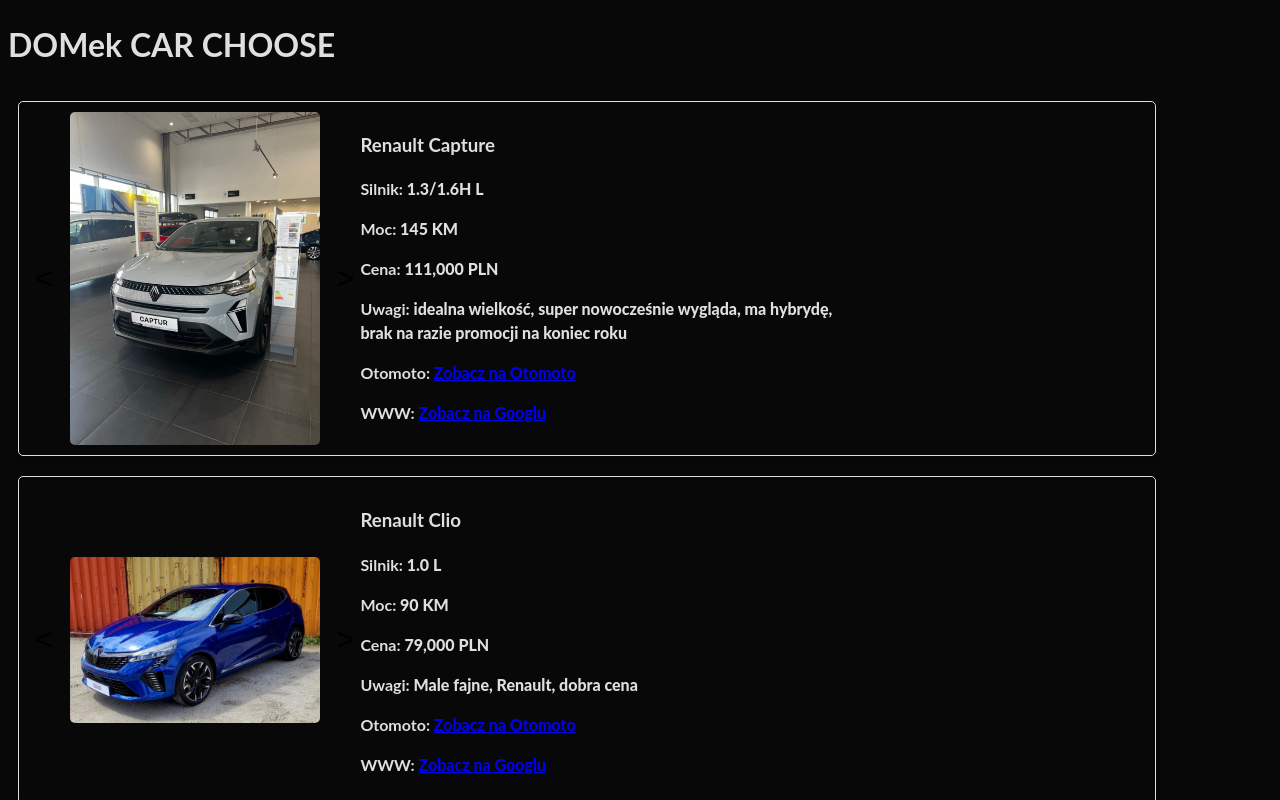
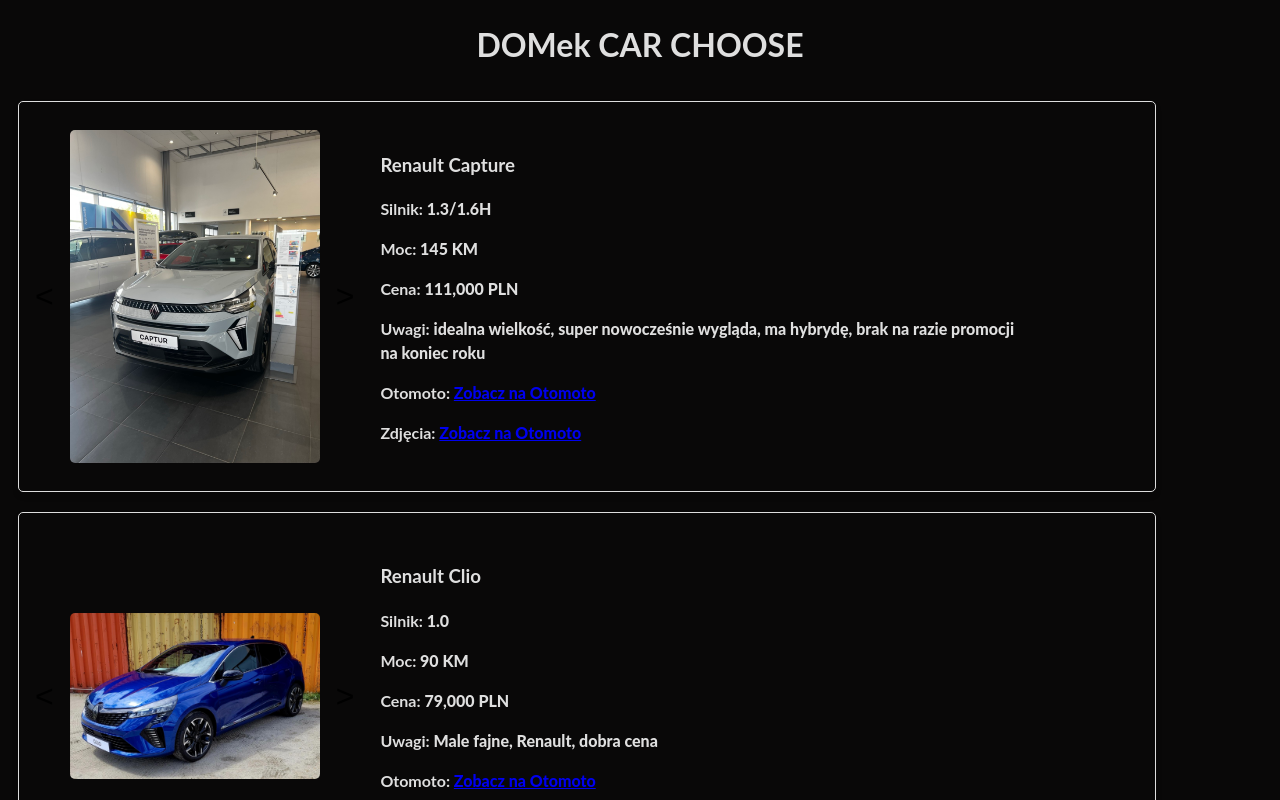
Before and after one commit to wesol4/carSelectbutBetter, a React (Vite) app: page / in a window 1280 px wide. Shown: the top 800 px of the page. Built offline with nearby package versions, Linux system fonts and the light colour scheme.

Commit message:
thumbnails fix 2

```diff
--- a/src/CarGallery.css
+++ b/src/CarGallery.css
@@ -17,7 +17,6 @@
     align-items: center;
     width: 90%;
     padding: 10px;
-    /*z-index: 20;*/
 }
 
 .car-card {
@@ -56,7 +55,8 @@
 }
 
 .car-info {
-    margin-right: 290px;
+    margin-right: 100px;
+    padding: 20px;
 }
 
 .fullscreen {
@@ -76,3 +76,9 @@
     max-width: 90%;
     max-height: 90%;
 }
+
+h1 {
+    position: relative;
+    display: flex;
+    justify-content: center;
+}
--- a/src/CarGallery.tsx
+++ b/src/CarGallery.tsx
@@ -1,17 +1,17 @@
-import React, {useState} from 'react';
+import React, { useState, useEffect } from 'react';
 import { cars } from './CarList';
 import './CarGallery.css';
 
 const CarGallery: React.FC = () => {
-	const [selectedCar, setSelectedCar] = useState<string | null>(null);
-	const [imageIndexes, setImageIndexes] = useState<number[]>(Array(cars.length).fill(0)); // Przechowujemy indeksy obrazków dla każdego samochodu
+	const [selectedCarIndex, setSelectedCarIndex] = useState<number | null>(null); // Śledzimy indeks samochodu, którego obraz jest powiększony
+	const [imageIndexes, setImageIndexes] = useState<number[]>(Array(cars.length).fill(0)); // Indeksy obrazków dla każdego samochodu
 
-	const handleClick = (imageUrl: string) => {
-		setSelectedCar(imageUrl);
+	const handleClick = (carIndex: number) => {
+		setSelectedCarIndex(carIndex); // Ustawiamy indeks samochodu po kliknięciu w obrazek
 	};
 
 	const closeFullscreen = () => {
-		setSelectedCar(null);
+		setSelectedCarIndex(null); // Zamykamy tryb fullscreen
 	};
 
 	// Funkcje do zmiany obrazka w miniaturce
@@ -31,25 +31,46 @@
 		);
 	};
 
+	// Obsługa zmiany obrazków za pomocą strzałek na klawiaturze
+	useEffect(() => {
+		const handleKeyDown = (event: KeyboardEvent) => {
+			if (selectedCarIndex !== null) {
+				if (event.key === 'ArrowRight') {
+					nextImage(selectedCarIndex); // Strzałka w prawo zmienia obrazek na następny
+				} else if (event.key === 'ArrowLeft') {
+					prevImage(selectedCarIndex); // Strzałka w lewo zmienia obrazek na poprzedni
+				} else if (event.key === 'Escape') {
+					closeFullscreen(); // Zamykamy tryb fullscreen po naciśnięciu "Escape"
+				}
+			}
+		};
+
+		window.addEventListener('keydown', handleKeyDown); // Dodajemy event listener na klawisze
+
+		return () => {
+			window.removeEventListener('keydown', handleKeyDown); // Usuwamy event listener po zamknięciu komponentu
+		};
+	}, [selectedCarIndex]);
+
 	return (
 		<div>
-			<div className="gallery" style={{borderStyle: ''}}>
+			<div className="gallery">
 				{cars.map((car, index) => (
 					<div key={index} className="car-card">
-						<div className="image-container" style={{borderStyle: ''}}>
+						<div className="image-container">
 							{/* Strzałki do zmiany obrazka */}
 							<button onClick={() => prevImage(index)}>{'<'}</button>
 							<img
 								className="thumbnail"
-								src={car.imageUrls[imageIndexes[index]]}
+								src={car.imageUrls[imageIndexes[index]]} // Wyświetlaj aktualny obrazek dla tego samochodu
 								alt={car.name}
-								onClick={() => handleClick(car.imageUrls[imageIndexes[index]])}
+								onClick={() => handleClick(index)} // Kliknięcie powoduje powiększenie
 							/>
 							<button onClick={() => nextImage(index)}>{'>'}</button>
 						</div>
-						<div className="car-info"style={{borderStyle: ''}}>
+						<div className="car-info">
 							<h3>{car.name}</h3>
-							<p><strong>Silnik:</strong> {car.engine} L</p>
+							<p><strong>Silnik:</strong> {car.engine}</p>
 							<p><strong>Moc:</strong> {car.power} KM</p>
 							<p><strong>Cena:</strong> {car.price} PLN</p>
 							<p><strong>Uwagi:</strong> {car.comments}</p>
@@ -60,9 +81,9 @@
 								</a>
 							</p>
 							<p>
-								<strong>WWW:</strong>{' '}
+								<strong>Zdjęcia:</strong>{' '}
 								<a href={car.wwwExample} target="_blank" rel="noopener noreferrer">
-									Zobacz na Googlu
+									Zobacz na Otomoto
 								</a>
 							</p>
 						</div>
@@ -70,9 +91,15 @@
 				))}
 			</div>
 
-			{selectedCar && (
+			{selectedCarIndex !== null && (
 				<div className="fullscreen" onClick={closeFullscreen}>
-					<img src={selectedCar} alt="Selected Car" />
+					<button className="nav-button left" onClick={() => prevImage(selectedCarIndex)}>{'<'}</button>
+					<img
+						src={cars[selectedCarIndex].imageUrls[imageIndexes[selectedCarIndex]]}
+						alt="Selected Car"
+						className="fullscreen-image"
+					/>
+					<button className="nav-button right" onClick={() => nextImage(selectedCarIndex)}>{'>'}</button>
 				</div>
 			)}
 		</div>
```
